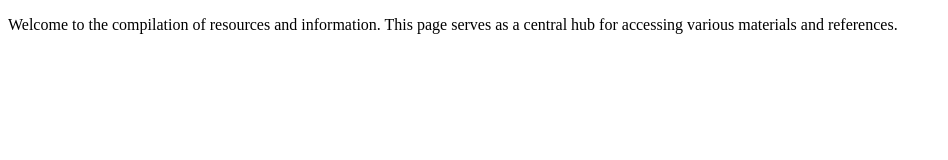
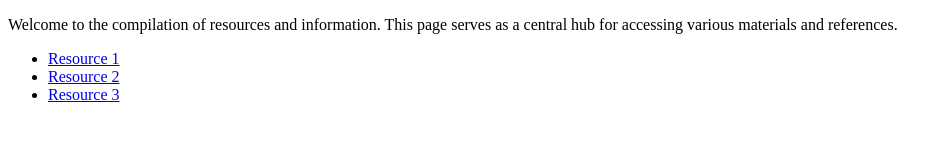
Before and after one commit to Nassimh70/compil2, a plain HTML site: page index.html in a window 1280 px wide. Shown: the whole page, without its empty margins (0-948 px from the left). Drawn offline with Linux system fonts and the light colour scheme.

Commit message:
ajouter nav

```diff
--- a/index.html
+++ b/index.html
@@ -8,5 +8,12 @@
 <body>
     <p>Welcome to the compilation of resources and information. This page serves as a central hub for accessing various materials and references.</p>
 
+    <nav>
+        <ul>
+            <li><a href="resource1.html">Resource 1</a></li>
+            <li><a href="resource2.html">Resource 2</a></li>
+            <li><a href="resource3.html">Resource 3</a></li>
+        </ul>
+    </nav>
 </body>
 </html>
```
